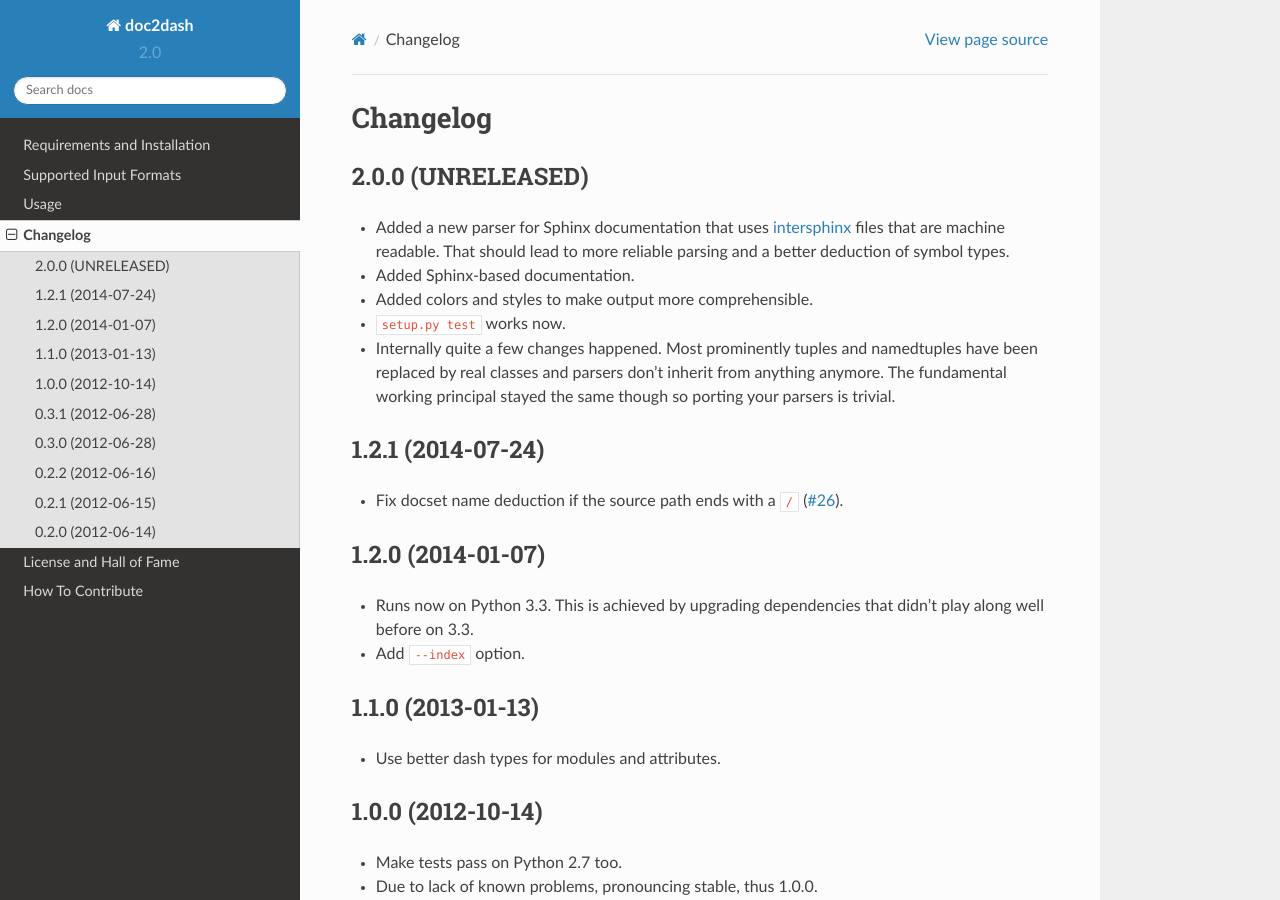
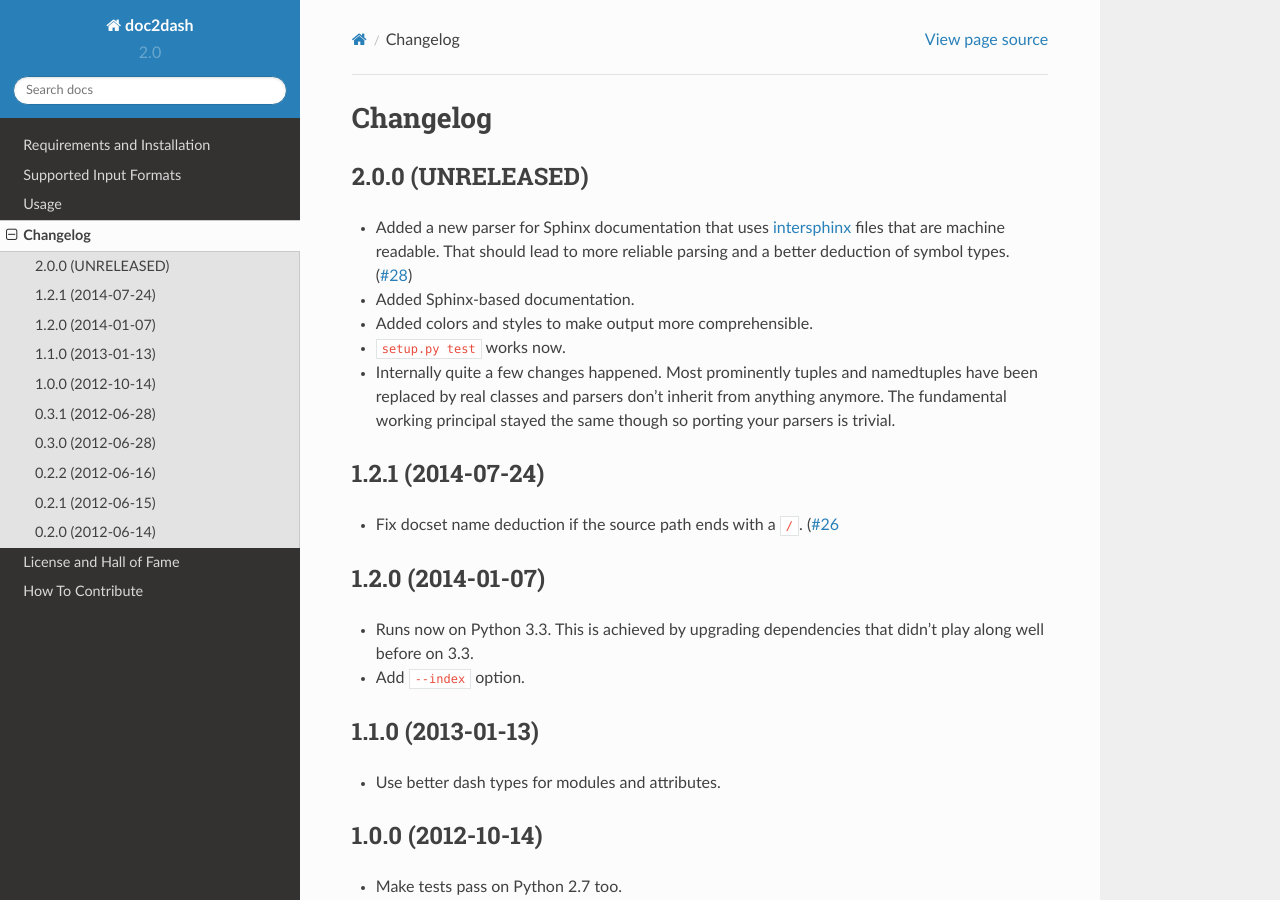
Before and after one commit to hynek/doc2dash, a Sphinx documentation site: the page built from docs/changelog.rst, in a window 1280 px wide and 900 px high. Built offline with Sphinx 7.4.7 and the Read the Docs theme 2.0.0, drawn with Linux system fonts in a browser that asks for light colours.

Commit message:
Tweak changelog

```diff
--- a/docs/changelog.rst
+++ b/docs/changelog.rst
@@ -9,6 +9,7 @@
 
 - Added a new parser for Sphinx documentation that uses `intersphinx <http://sphinx-doc.org/latest/ext/intersphinx.html>`_ files that are machine readable.
   That should lead to more reliable parsing and a better deduction of symbol types.
+  (`#28 <https://github.com/hynek/doc2dash/issues/28>`_)
 - Added Sphinx-based documentation.
 - Added colors and styles to make output more comprehensible.
 - ``setup.py test`` works now.
@@ -20,7 +21,8 @@
 1.2.1 (2014-07-24)
 ------------------
 
-- Fix docset name deduction if the source path ends with a ``/`` (`#26 <https://github.com/hynek/doc2dash/issues/26>`_).
+- Fix docset name deduction if the source path ends with a ``/``.
+  (`#26 <https://github.com/hynek/doc2dash/issues/26>`_
 
 
 1.2.0 (2014-01-07)
```
